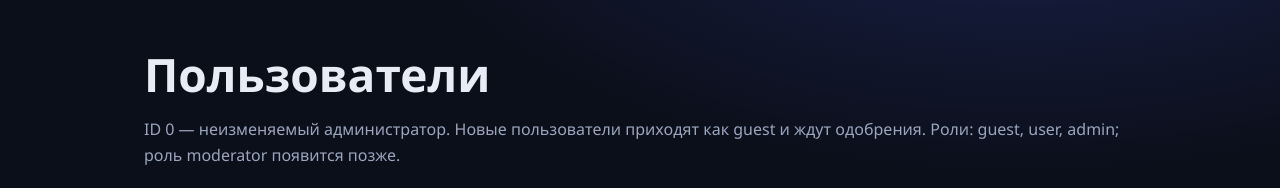
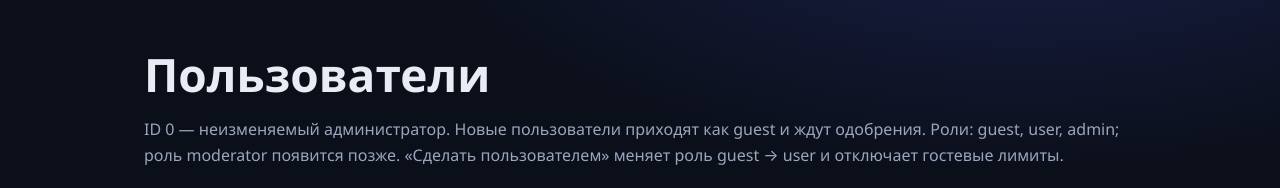
Before and after one commit to RomPetr/rompetr-crm, a FastAPI app: template webapp/templates/admin/users.html in a window 1280 px wide. Shown: the part 75-263 px from the top of the page. Run offline with FastAPI, Linux system fonts and the light colour scheme; the template is opened without the code that fills it, so the values that code supplies are empty; parts of the project's set-up code (start-up, migrations or seed data) failed here and were passed over; some libraries are stand-ins or nearby versions.

Commit message:
fix: clarify promotion to user in admin users
Rename the per-user "Одобрить" action to "Сделать пользователем" and explain that it changes role guest -> user and disables guest limits.

Co-Authored-By: Claude Code <noreply@anthropic.com>

```diff
--- a/webapp/templates/admin/users.html
+++ b/webapp/templates/admin/users.html
@@ -4,7 +4,7 @@
 <h1>Пользователи</h1>
 {% if request.query_params.get("ok") == "limits" %}<p class="ok">Остаток лимитов обновлён.</p>{% endif %}
 {% if status_filter %}<p class="muted">Фильтр: статус «{{ status_filter }}». <a href="/admin/users">Показать всех</a></p>{% endif %}
-<p class="muted">ID 0 — неизменяемый администратор. Новые пользователи приходят как guest и ждут одобрения. Роли: guest, user, admin; роль moderator появится позже.</p>
+<p class="muted">ID 0 — неизменяемый администратор. Новые пользователи приходят как guest и ждут одобрения. Роли: guest, user, admin; роль moderator появится позже. «Сделать пользователем» меняет роль guest → user и отключает гостевые лимиты.</p>
 <div class="table-wrap">
 <table class="table">
   <thead>
@@ -47,7 +47,7 @@
           {% if u.role == 'guest' %}
           <form method="post" action="/admin/users/{{ u.id }}/approve">
             <input type="hidden" name="csrf_token" value="{{ csrf_token }}">
-            <button class="button small" type="submit">Одобрить</button>
+            <button class="button small" type="submit">Сделать пользователем</button>
           </form>
           {% endif %}
           {% if u.status != 'blocked' %}
```
Also changed, not shown: tests/test_auth_flow.py (+1 -0 lines).
